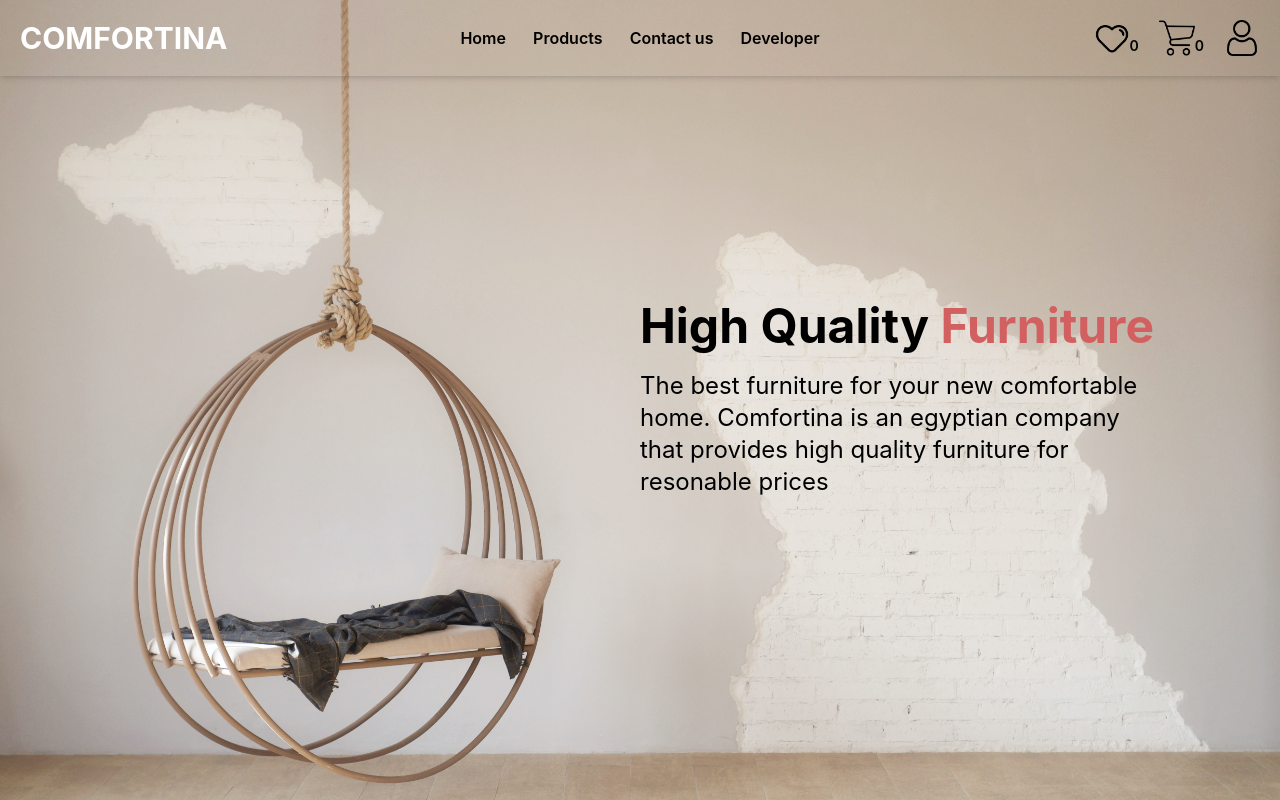
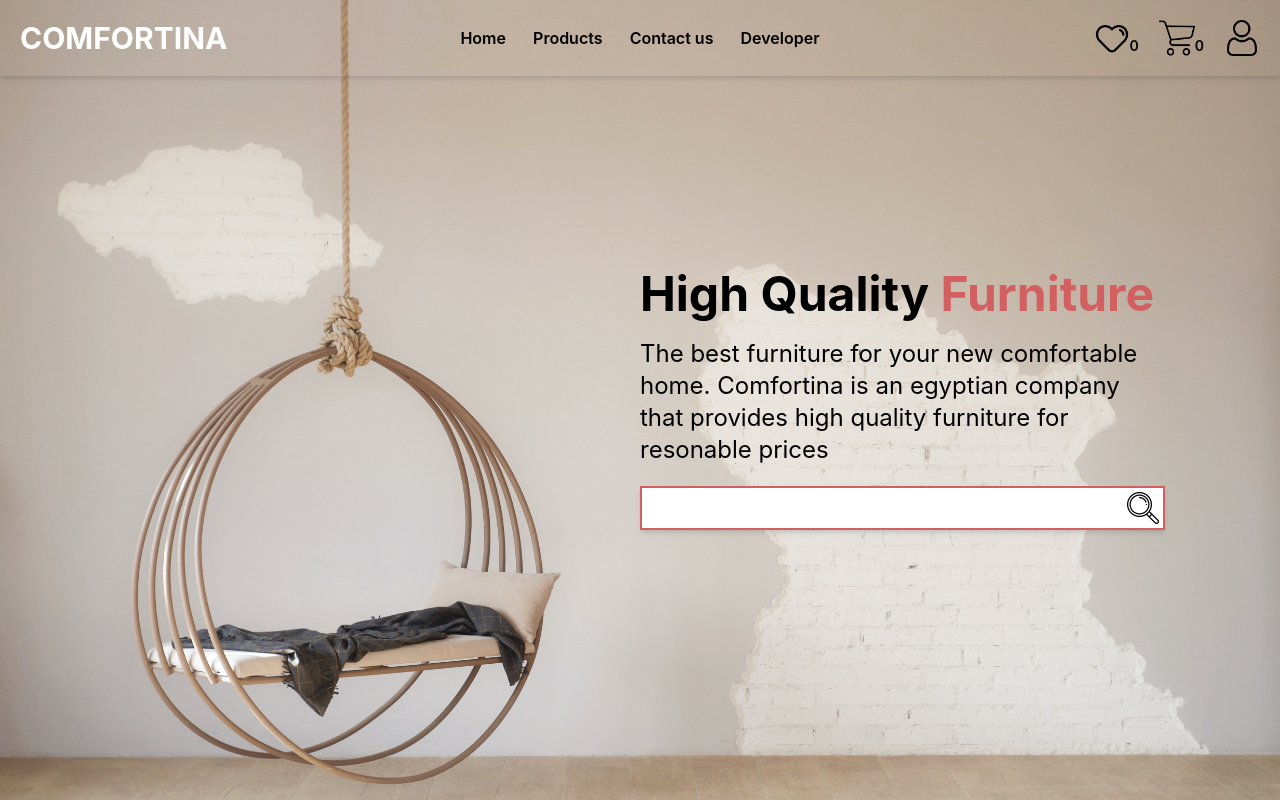
Before and after one commit to mostafakamar2308/comfortina, a React (Create React App) app in the folder client/: page / in a window 1280 px wide. Built offline with nearby package versions, Linux system fonts and the light colour scheme.

Commit message:
finished making the styles and state management of the hero section

```diff
--- a/client/src/components/Hero.js
+++ b/client/src/components/Hero.js
@@ -1,13 +1,16 @@
 import React from "react";
 import hero from "../assets/hero (2).jpg";
+import searchIcon from "../assets/loupe.png";
 
 function Hero() {
+  const [searchValue, setSearchValue] = React.useState("");
+
   return (
     <section className="hero relative h-screen overflow-hidden flex justify-center items-center">
       <img
         src={hero}
         alt="hero icon "
-        className="absolute bottom-0 w-screen -z-10"
+        className="absolute w-screen h-screen -z-10"
       />
       <div className="info translate-x-1/2  flex flex-col gap-y-5">
         <h2 className="text-5xl text-light-blue font-bold ">
@@ -18,6 +21,17 @@ function Hero() {
           egyptian company that provides high quality furniture for resonable
           prices
         </p>
+        <div className="flex w-fit border-2 border-light-red shadow-md ">
+          <input
+            type="text"
+            autoFocus={true}
+            className="text-3xl bg-white h-10 indent-1 focus:outline-none py-1 px-2"
+            onInput={(e) => setSearchValue(e.target.value)}
+          />
+          <button className="bg-white">
+            <img src={searchIcon} alt="Search Icon" className="h-10 p-1" />
+          </button>
+        </div>
       </div>
     </section>
   );
```
